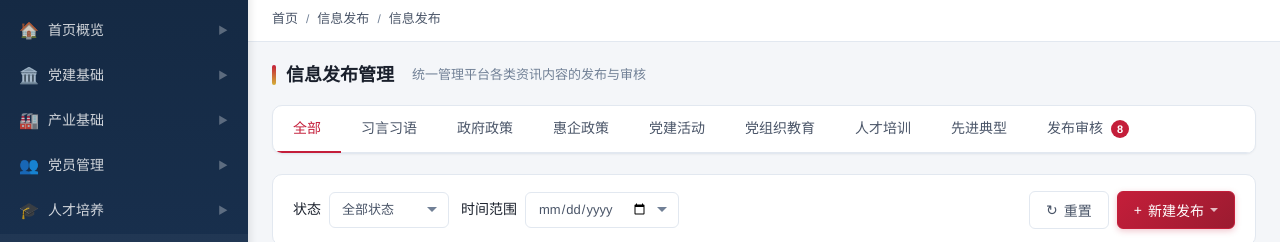
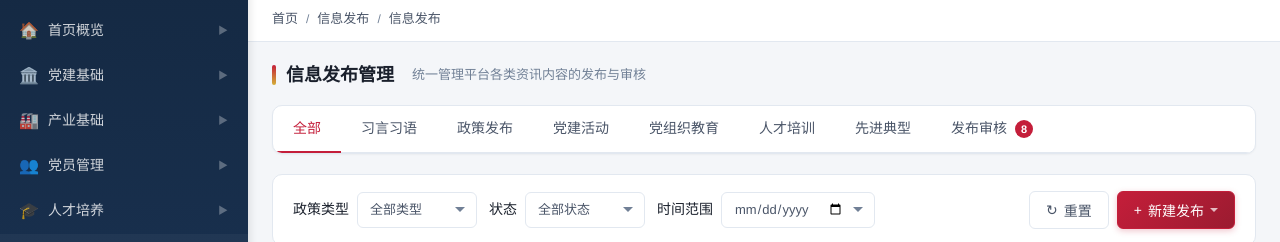
Before and after one commit to Lmt0827/party-building-platform, a website: page info_publish.html in a window 1280 px wide. Shown: the part 67-309 px from the top of the page. Drawn offline with Linux system fonts and the light colour scheme.

Commit message:
Update info_publish.html

```diff
--- a/info_publish.html
+++ b/info_publish.html
@@ -188,8 +188,7 @@
           <div class="tabs" id="infoTabs">
             <div class="tab-item active" data-tab="all">全部</div>
             <div class="tab-item" data-tab="xiyan">习言习语</div>
-            <div class="tab-item" data-tab="gov">政府政策</div>
-            <div class="tab-item" data-tab="huiqi">惠企政策</div>
+            <div class="tab-item" data-tab="policy">政策发布</div>
             <div class="tab-item" data-tab="activity">党建活动</div>
             <div class="tab-item" data-tab="edu">党组织教育</div>
             <div class="tab-item" data-tab="talent">人才培训</div>
@@ -203,6 +202,14 @@
           <!-- 筛选区 -->
           <div class="filter-bar">
             <div class="filter-left">
+              <div class="filter-item">
+                <label>政策类型</label>
+                <select class="filter-select">
+                  <option>全部类型</option>
+                  <option>政府政策</option>
+                  <option>惠企政策</option>
+                </select>
+              </div>
               <div class="filter-item">
                 <label>状态</label>
                 <select class="filter-select">
```
